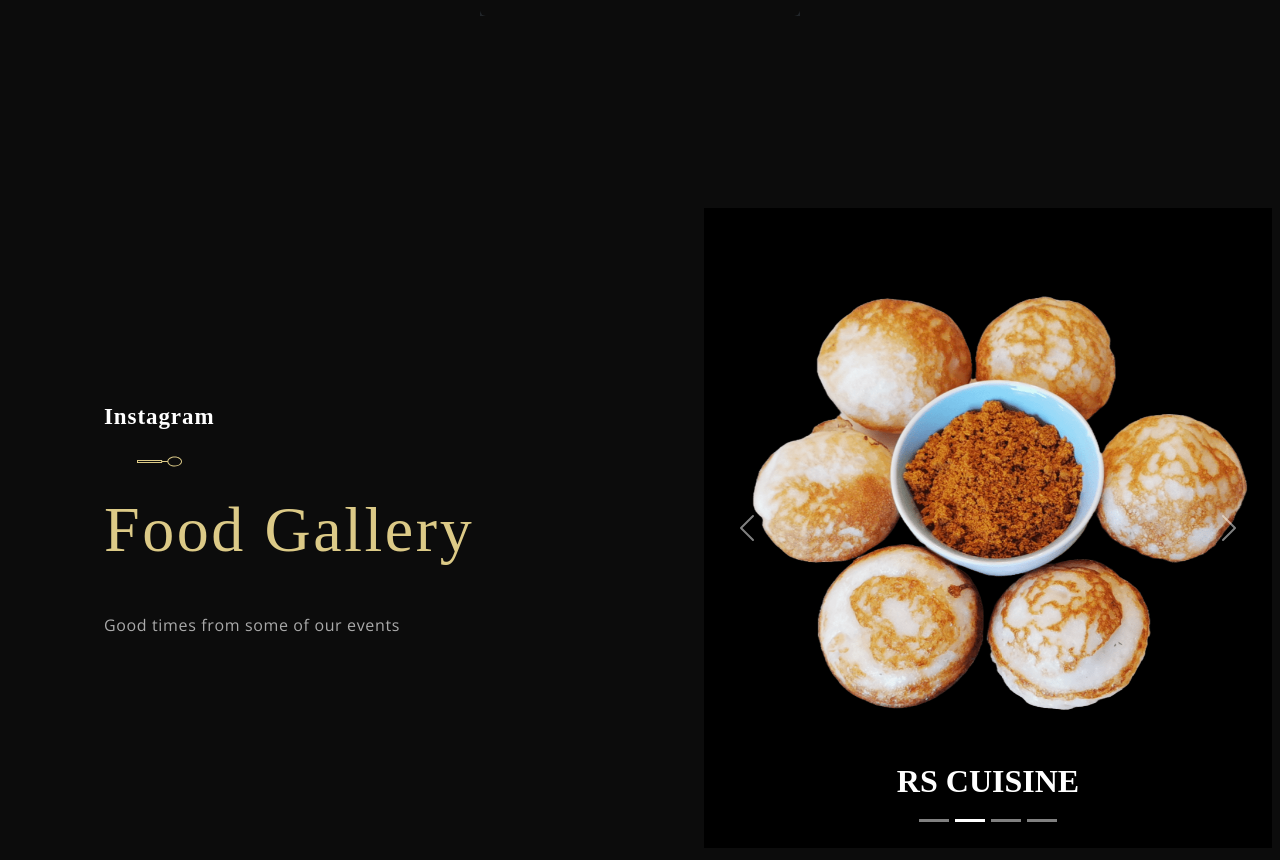
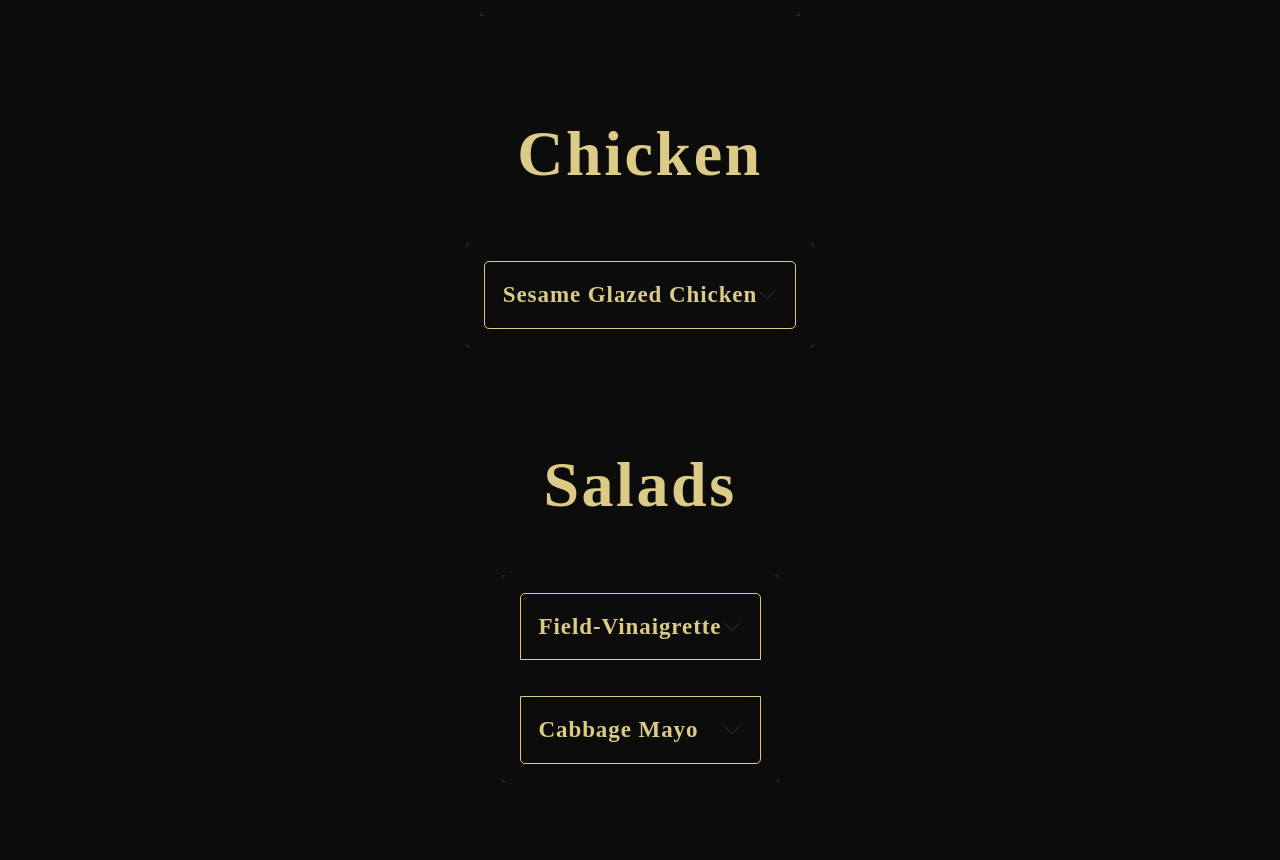
Before and after one commit to emmanuelpali/rs, a React (Create React App) app: page / in a window 1280 px wide. Shown: the part 2784-3644 px from the top of the page. Built offline with nearby package versions, Linux system fonts and the light colour scheme; the HTML template or start-up script is replaced by a standard one; a web font is replaced by a local one.

Commit message:
hiding navigation while scrolling and adding menu items

```diff
--- a/src/components/Menuitem/MenuItem.css
+++ b/src/components/Menuitem/MenuItem.css
@@ -81,3 +81,9 @@
   outline: none;
   transition: 0.4s;
 }
+
+.menu-info {
+  max-width: 200px;
+  margin: 0.5rem 0;
+  text-align: center;
+}
--- a/src/components/Menuitem/MenuItem.jsx
+++ b/src/components/Menuitem/MenuItem.jsx
@@ -3,19 +3,23 @@ import React from "react";
 import "./MenuItem.css";
 import { Accordion } from "react-bootstrap";
 
-const MenuItem = ({ title, dozen, regular, large }) => (
-  <Accordion.Item eventKey={title} className="bg-black text-center col-12" style={{ color: "#DCCA87", backgroundColor: "#0c0c0c" }}>
+const MenuItem = ({ info, title, dozen, regular, large }) => (
+  <Accordion.Item eventKey={title} className="bg-black text-center col-8" style={{ color: "#DCCA87", backgroundColor: "#0c0c0c" }}>
       <Accordion.Header className="app__menuitem-name bg-black text-center">
         <p className="p__cormorant mb-0" >
           {title}
         </p>
       </Accordion.Header>
+
       <Accordion.Body className="app__menuitem-price bg-black text-center">
+      <hr className="app__menuitem-bottom-dash"/>
+      {info && <p className="p__cormorant menu-info">{info}</p>}
         <p className="p__cormorant" >{dozen}</p>
         <p className="p__cormorant" >{regular}</p>
         <p className="p__cormorant" >{large}</p>
+        <hr className="app__menuitem-bottom-dash"/>
       </Accordion.Body>
-    {/* <hr className="app__menuitem-bottom-dash"/> */}
+
   </Accordion.Item>
 );
 
--- a/src/components/Navbar/Navbar.css
+++ b/src/components/Navbar/Navbar.css
@@ -5,6 +5,12 @@
   align-items: center;
   background: rgba(0, 0, 0, 0.2);
   padding: 1rem 2rem;
+  transition: transform 0.5s ease;
+}
+
+.hidden {
+  transform: translateY(-100%);
+  transition: 0.5s ease;
 }
 
 .app__navbar-logo {
--- a/src/components/Navbar/Navbar.jsx
+++ b/src/components/Navbar/Navbar.jsx
@@ -5,9 +5,27 @@ import "./Navbar.css";
 import images from "../../constants/images";
 
 const Navbar = () => {
+  const [show, setShow] = React.useState(false);
   const [toggleMenu, setToggleMenu] = React.useState(false);
+
+  React.useEffect(() => {
+    let timeoutId;
+  const handleScroll = () => {
+    clearTimeout(timeoutId);
+    setShow(true);
+    timeoutId = setTimeout(() => {
+      setShow(false);
+    }, 500);
+  };
+
+  window.addEventListener("scroll", handleScroll, { passive: true });
+  return () => {
+    window.removeEventListener("scroll", handleScroll);
+    clearTimeout(timeoutId); // Clear timeout on component unmount
+  };
+}, []);
   return (
-    <nav className="navbar fixed-top app__navbar  fixed">
+    <nav className={`navbar ${show && 'hidden'} fixed-top app__navbar  fixed`}>
       <div className="app__navbar-logo">
          <img src={images.rs} alt="app__logo" />
       </div>
--- a/src/constants/data.js
+++ b/src/constants/data.js
@@ -42,6 +42,29 @@ const masaMenu = [
   },
 ];
 
-const menuData = { specialty, masaMenu };
+const chickenMenu = [
+  {
+    title: 'Sesame Glazed Chicken',
+    dozen: 'Regular $60',
+    regular: 'Half Pan $120',
+    large: 'Large Pan $240'
+  },
+];
+const saladsMenu = [
+  {
+    info: 'Field Greens, Tomato, Cucumber, Black Olives, dried Cranberries, Feta Cheese. Avocado added on request for $5',
+    title: 'Field-Vinaigrette',
+    regular: 'Regular $50',
+    large: 'Large $100',
+  },
+  {
+    info: 'White and Red cabbage, pasta, carrot, cucumber, red onions, tomatoes and boiled eggs. Tuna added on request for $5',
+    title: 'Cabbage Mayo',
+    regular: 'Regular $50',
+    large: 'Large $100',
+  },
+];
+
+const menuData = { specialty, masaMenu, chickenMenu, saladsMenu };
 
 export default menuData;
--- a/src/container/Menu/SpecialMenu.jsx
+++ b/src/container/Menu/SpecialMenu.jsx
@@ -48,6 +48,40 @@ const SpecialMenu = () => (
         </Accordion>
       </div>
     </div>
+    <div className="app__specialMenu-menu">
+      <div className="app__specialMenu-menu_cocktails  flex__center">
+        <p className="app__specialMenu-menu_heading headtext__cormorant">Chicken</p>
+        <Accordion defaultActiveKey={0} className="app__specialMenu_menu_items bg-dark">
+          {data.chickenMenu.map((masaItem, index) => (
+            <MenuItem
+              key={masaItem.title + index}
+              info={masaItem.info}
+              title={masaItem.title}
+              dozen={masaItem.dozen}
+              regular={masaItem.regular}
+              large={masaItem.large}
+            />
+          ))}
+        </Accordion>
+      </div>
+    </div>
+    <div className="app__specialMenu-menu">
+      <div className="app__specialMenu-menu_cocktails  flex__center">
+        <p className="app__specialMenu-menu_heading headtext__cormorant">Salads</p>
+        <Accordion defaultActiveKey={0} className="app__specialMenu_menu_items bg-dark">
+          {data.saladsMenu.map((masaItem, index) => (
+            <MenuItem
+              key={masaItem.title + index}
+              info={masaItem.info}
+              title={masaItem.title}
+              dozen={masaItem.dozen}
+              regular={masaItem.regular}
+              large={masaItem.large}
+            />
+          ))}
+        </Accordion>
+      </div>
+    </div>
   </div>
 );
 
```
